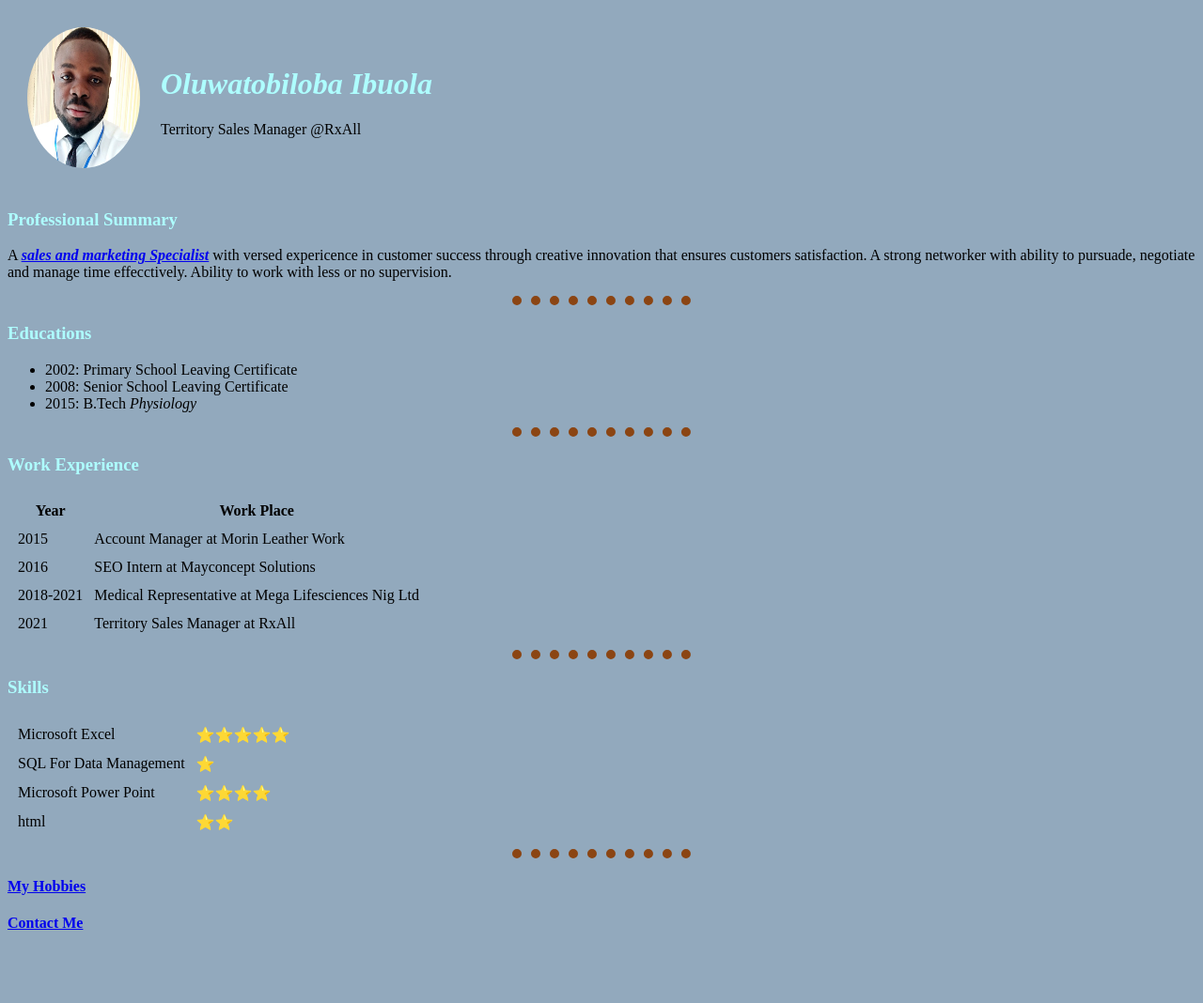
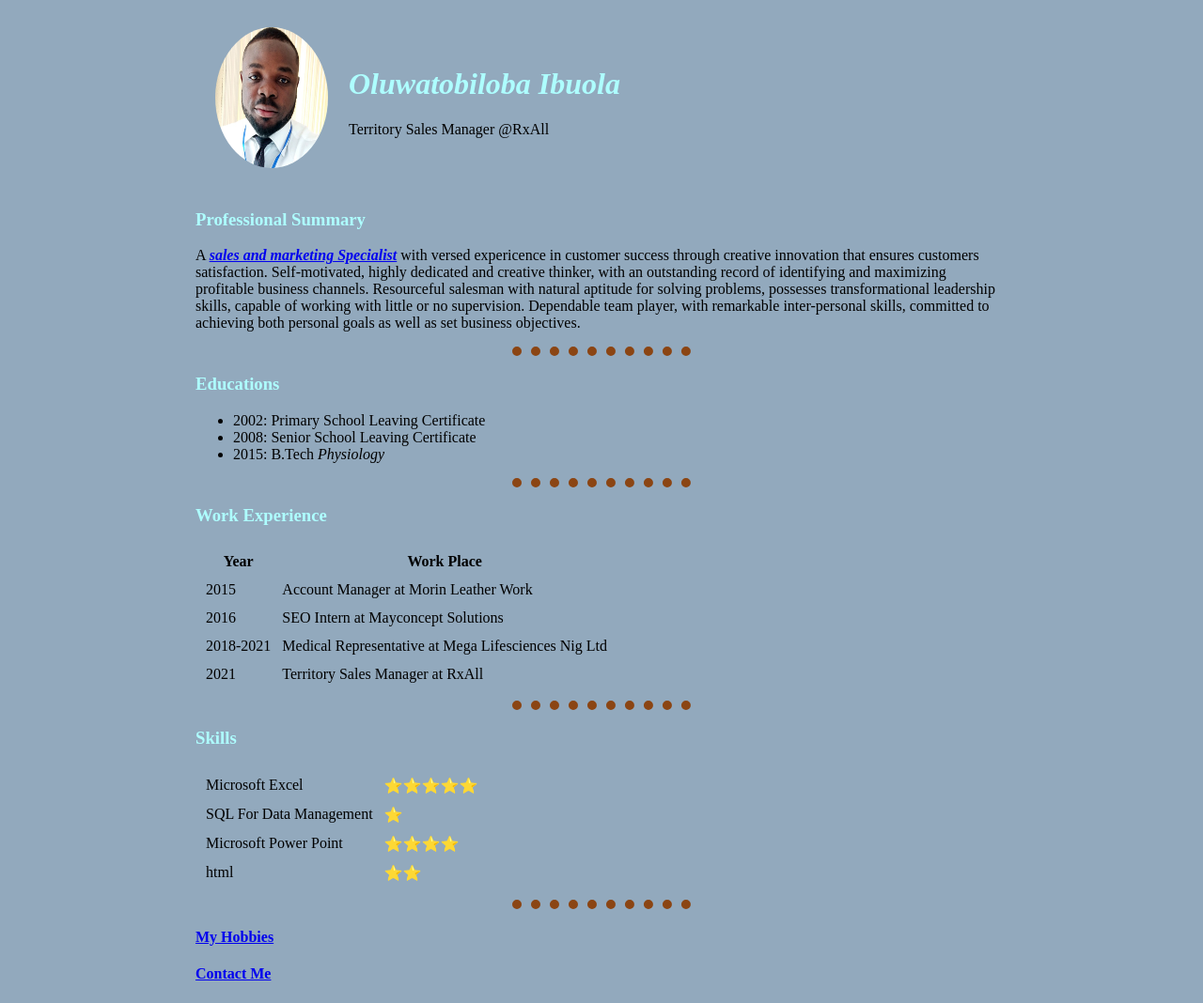
Before and after one commit to OluwatobilobaIbuola/cv, a plain HTML site: page index.html in a window 1280 px wide. Shown: the whole page at 94% size. Before the commit the page ends 1014 px from the top, so only its background shows below. Drawn offline with Linux system fonts and the light colour scheme.

Commit message:
Added margins
Using div element, I worked on the margins of the boxes created.

```diff
--- a/css/style.css
+++ b/css/style.css
@@ -31,3 +31,7 @@ h3:hover {
 .myimage{
   border-radius: 100%;
 }
+div{
+  margin-right: 200px;
+  margin-left: 200px;
+}
--- a/index.html
+++ b/index.html
@@ -11,7 +11,7 @@
 </head>
 
 <body>
-
+  <div>
     <table cellspacing=20>
       <tr>
         <td>
@@ -23,22 +23,34 @@
         </td>
       </tr>
     </table>
+
+  </div>
+
+  <div>
     <h3 class=g>Professional Summary</h3>
 
     <p>A <em><strong><a href="https://www.linkedin.com/in/oluwatobiloba-ibuola-1578765a/">
-          sales and marketing Specialist</a></strong></em> with versed expericence in customer
-    success through creative innovation that ensures customers satisfaction.
-    A strong networker with ability to pursuade, negotiate and manage time
-    effecctively. Ability to work with less or no supervision.</p>
+            sales and marketing Specialist</a></strong></em> with versed expericence
+      in customer success through creative innovation that ensures customers satisfaction.
+      Self-motivated, highly dedicated and creative thinker, with an outstanding record of
+      identifying and maximizing profitable business channels. Resourceful salesman with
+      natural aptitude for solving problems, possesses transformational leadership skills,
+      capable of working with little or no supervision. Dependable team player, with
+      remarkable inter-personal skills, committed to achieving both personal goals as well
+      as set business objectives.</p>
+  </div>
 
   <hr>
+  <div>
     <h3 class=g>Educations</h3>
     <ul>
       <li>2002: Primary School Leaving Certificate</li>
       <li>2008: Senior School Leaving Certificate</li>
       <li>2015: B.Tech <em>Physiology</em></li>
     </ul>
+  </div>
   <hr>
+  <div>
     <h3 class=g>Work Experience</h3>
     <table cellspacing=10>
       <thead>
@@ -66,7 +78,9 @@
         </tr>
       </tbody>
     </table>
+  </div>
   <hr>
+  <div>
     <h3 class=g>Skills</h3>
     <table cellspacing=10>
       <tr>
@@ -86,9 +100,11 @@
         <td>⭐⭐</td>
       </tr>
     </table>
-  <hr />
+  </div>
+  <hr>
+  <div>
     <h4><a href="My Hobbies.html">My Hobbies</a></h4>
     <h4><a href="Contact Me.html">Contact Me</a></h4>
-
-
+  </div>
+  </body>
 </html>
```
Also changed, not shown: Contact Me.html (+3 -0 lines), My Hobbies.html (+2 -0 lines). Lines whose indentation alone changed are shown as unchanged.
